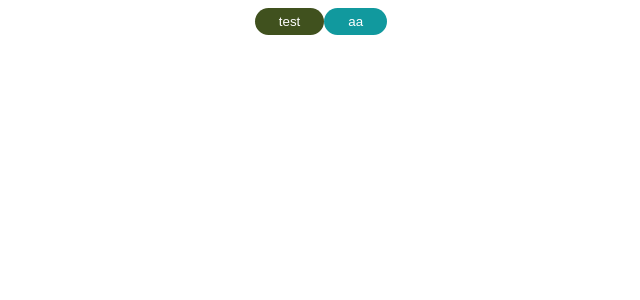
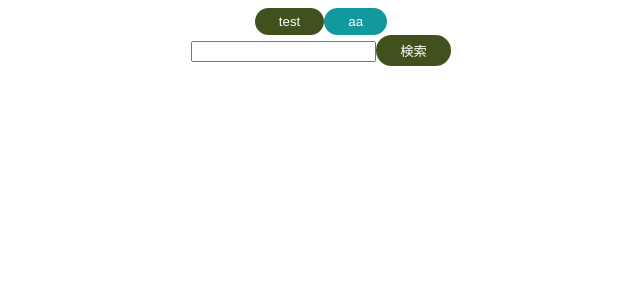
Before and after one commit to yuktnk/udemy-react-02-atomicDesign, a React (Create React App) app: page / in a window 1280 px wide. Shown: the top 300 px of the page, without its empty margins (319-959 px from the left). Built offline with nearby package versions, Linux system fonts and the light colour scheme.

Commit message:
Moleculenの作成

```diff
--- a/src/App.js
+++ b/src/App.js
@@ -1,5 +1,6 @@
 import { PrimaryButton } from "./components/atoms/buttons/PrimaryButton";
 import { SecondryButton } from "./components/atoms/buttons/SecondryButton";
+import { SearchInput } from "./components/molecules/SearchInput";
 import "./styles.css";
 
 export default function App() {
@@ -7,6 +8,8 @@
     <div className="App">
       <PrimaryButton>test</PrimaryButton>
       <SecondryButton>aa</SecondryButton>
+      <br />
+      <SearchInput />
     </div>
   );
 }
--- /dev/null
+++ b/src/components/molecules/SearchInput.jsx
@@ -0,0 +1,10 @@
+import { PrimaryButton } from "../atoms/buttons/PrimaryButton";
+
+export const SearchInput = () => {
+  return (
+    <div>
+      <input p />
+      <PrimaryButton>検索</PrimaryButton>
+    </div>
+  );
+};
```
Also changed, not shown: src/components/atoms/input/input.jsx (added, +13 -0 lines).
